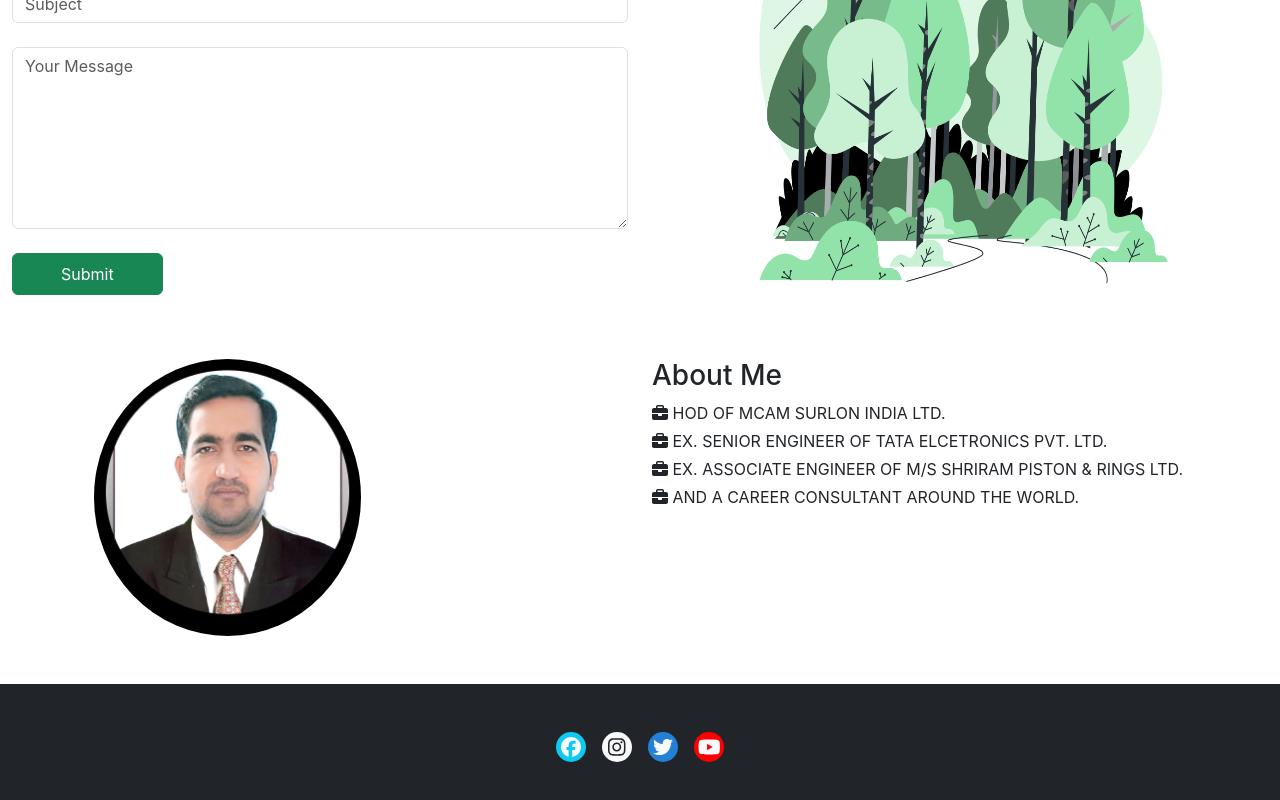
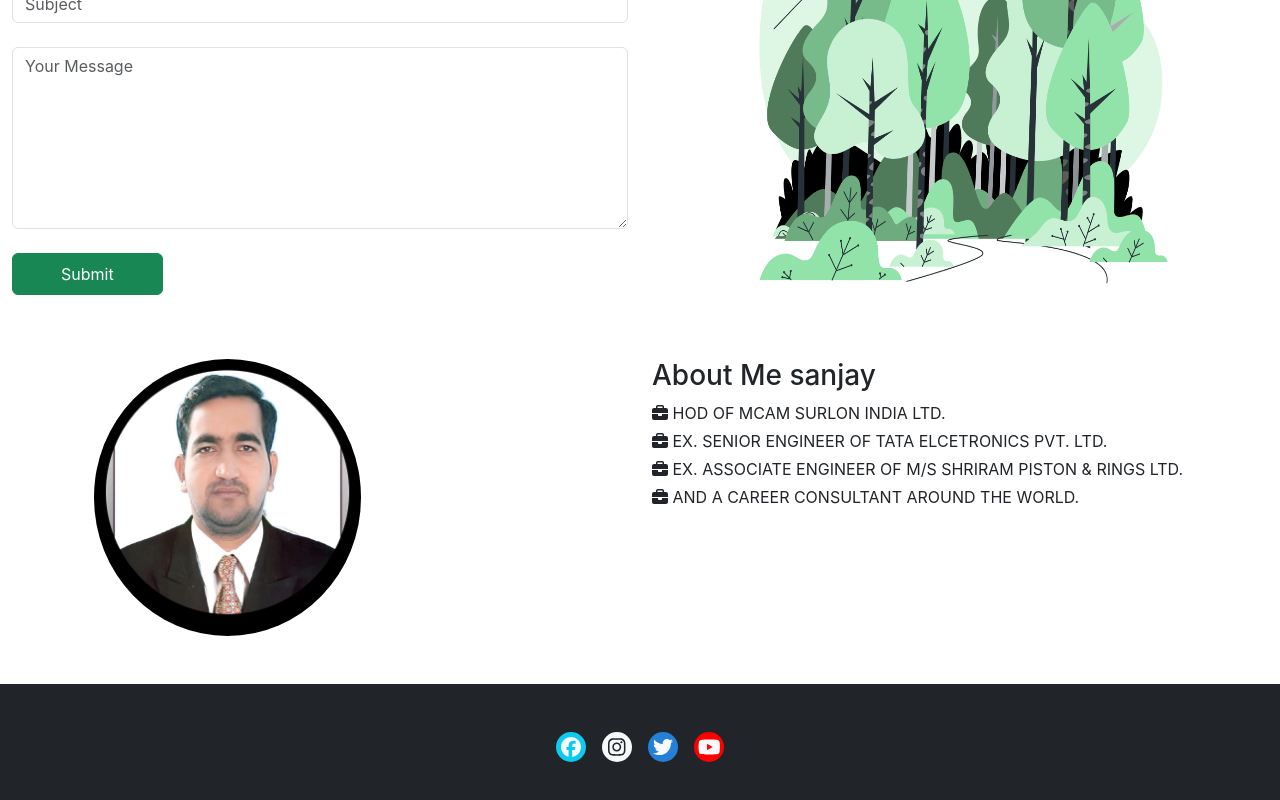
Before and after one commit to rajatjoshi2004/Online-Consultation, a React (Create React App) app: page / in a window 1280 px wide. Shown: the part 2063-2863 px from the top of the page. Built offline with nearby package versions, Linux system fonts and the light colour scheme.

Commit message:
about me

```diff
--- a/src/Components/AboutMe/About.jsx
+++ b/src/Components/AboutMe/About.jsx
@@ -12,7 +12,7 @@
                         <img src={img2} className='rounded-circle' width="50%"/>
                      </div>
                      <div className="col-md-6">
-                        <h3>About Me</h3>
+                        <h3>About Me sanjay</h3>
                         {/* <p className="text-muted">Lorem ipsum dolor sit, amet consectetur adipisicing elit. officia possimus error,  voluptate itaque beatae totam. Quis, incidunt. Incidunt, odit necessitatibus.</p> */}
                         <ul className="list-unstyled">
                             <li className="pb-1 ">
```
